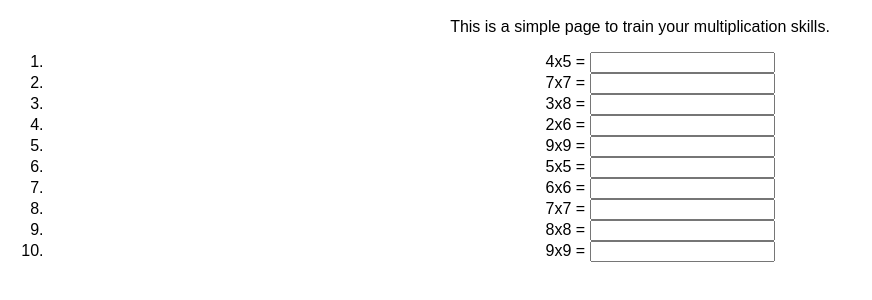
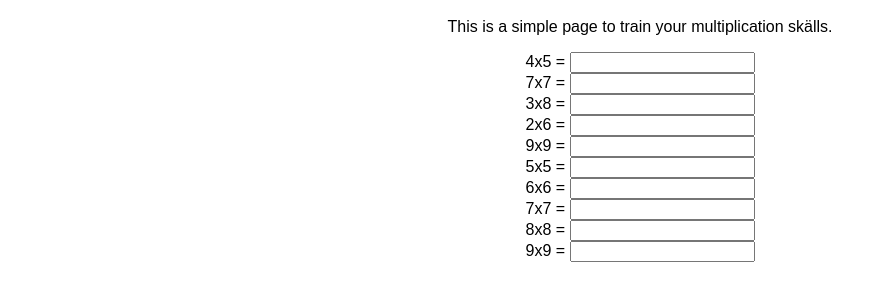
Before and after one commit to johangranath/learn, a plain HTML site: page index.html in a window 1280 px wide. Shown: the part 90-390 px from the top of the page, without its empty margins (0-872 px from the left). Drawn offline with nearby package versions, Linux system fonts and the light colour scheme.

Commit message:
Changed to only divs

```diff
--- a/index.html
+++ b/index.html
@@ -1,5 +1,5 @@
 <!DOCTYPE html>
-<html lang="en">
+<html lang="sv">
 <head>
     <meta charset="UTF-8">
     <meta name="viewport" content="width=device-width, initial-scale=1.0">
@@ -8,8 +8,8 @@
 </head>
 <body>
     <h1>Welcome to Math</h1>
-    <p>This is a simple page to train your multiplication skills.</p>
-    <ol class="mylist"></ol>
+    <p>This is a simple page to train your multiplication skälls.</p>
+    <div class="mylist"></div>
 </body>
 <script src="https://code.jquery.com/jquery-3.7.1.slim.min.js" integrity="sha256-kmHvs0B+OpCW5GVHUNjv9rOmY0IvSIRcf7zGUDTDQM8=" crossorigin="anonymous"></script>
 <style>
@@ -32,7 +32,7 @@
     function addQuestion(question)
     {
         var cList = $('.mylist')
-        var text = '<li>' + question + ' = <input type="text" id="answer" name="answer"/></li>';
+        var text = '<div>' + question + ' = <input type="text" id="answer" name="answer"/></div>';
         cList.append(text);
     }
 </script>
```
